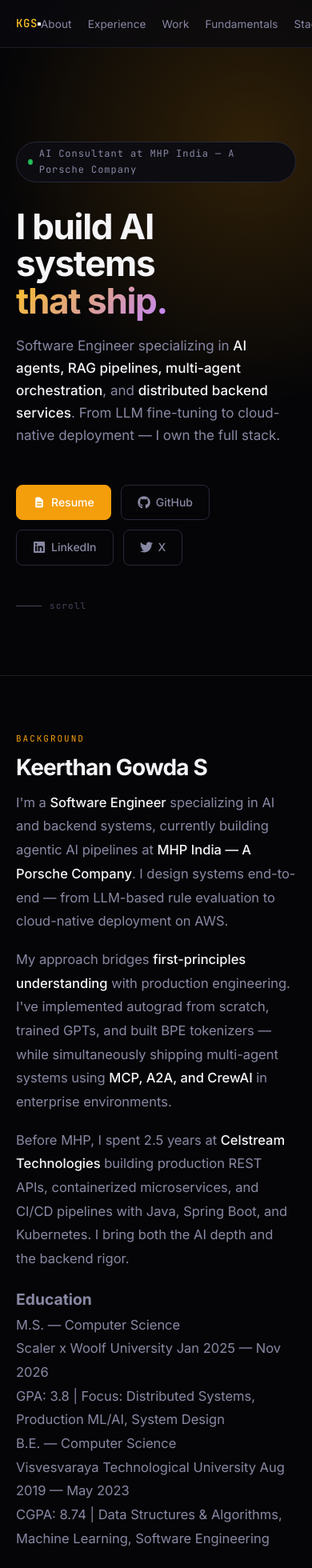
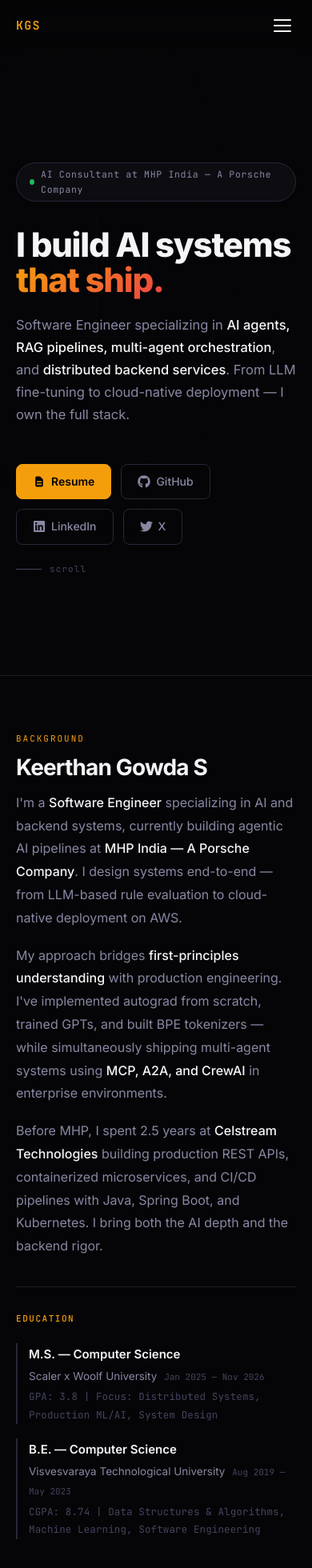
Before and after one commit to Keerthan22-sys/My_Portfolio, a React (Create React App) app: page / in a window 390 px wide. Shown: the top 1960 px of the page at 80% size. Built offline with nearby package versions, Linux system fonts and the light colour scheme.

Commit message:
Add complete App.css stylesheet for portfolio redesign

```diff
--- a/src/App.css
+++ b/src/App.css
@@ -1,5 +1,5 @@
 /* ═══════════════════════════════════════════════════════
-   KEERTHAN GOWDA S — AI Engineer Portfolio
+   KEERTHAN GOWDA S — Portfolio
    ═══════════════════════════════════════════════════════ */
 
 /* ── Utilities ─────────────────────────────────────────── */
@@ -15,12 +15,8 @@
     50%       { opacity: 0.4; transform: scale(0.85); }
 }
 @keyframes fade-up {
-    from { opacity: 0; transform: translateY(16px); }
+    from { opacity: 0; transform: translateY(20px); }
     to   { opacity: 1; transform: translateY(0); }
-}
-@keyframes blink {
-    0%, 100% { opacity: 1; }
-    50%       { opacity: 0; }
 }
 
 /* ══ NAV ═══════════════════════════════════════════════════ */
@@ -28,13 +24,19 @@
     position: fixed;
     top: 0; left: 0; right: 0;
     z-index: 200;
-    height: 6rem;
+    height: 6.4rem;
     display: flex;
     align-items: center;
-    background: rgba(10, 10, 15, 0.75);
-    backdrop-filter: blur(14px);
-    -webkit-backdrop-filter: blur(14px);
-    border-bottom: 1px solid var(--border);
+    background: rgba(5, 5, 7, 0.6);
+    backdrop-filter: blur(16px);
+    -webkit-backdrop-filter: blur(16px);
+    border-bottom: 1px solid transparent;
+    transition: border-color 0.3s, background 0.3s;
+}
+
+.nav-scrolled {
+    border-bottom-color: var(--border);
+    background: rgba(5, 5, 7, 0.9);
 }
 
 .nav-inner {
@@ -49,16 +51,17 @@
 
 .nav-logo {
     font-family: var(--mono);
-    font-size: 1.4rem;
-    font-weight: 500;
-    color: var(--accent-light);
-    letter-spacing: 0.04em;
+    font-size: 1.5rem;
+    font-weight: 600;
+    color: var(--accent);
+    letter-spacing: 0.08em;
+    transition: color 0.15s;
 }
-.nav-logo:hover { color: var(--text); }
+.nav-logo:hover { color: var(--accent-light); }
 
 .nav-links {
     display: flex;
-    gap: 3.2rem;
+    gap: 3rem;
     list-style: none;
 }
 
@@ -73,13 +76,37 @@
 .nav-links a::after {
     content: '';
     position: absolute;
-    left: 0; bottom: -3px;
-    width: 0; height: 1px;
+    left: 0; bottom: -4px;
+    width: 0; height: 1.5px;
     background: var(--accent);
-    transition: width 0.2s ease;
+    transition: width 0.25s ease;
 }
 .nav-links a:hover { color: var(--text); }
 .nav-links a:hover::after { width: 100%; }
+
+/* Mobile toggle */
+.nav-toggle {
+    display: none;
+    flex-direction: column;
+    gap: 5px;
+    background: none;
+    border: none;
+    cursor: pointer;
+    padding: 6px;
+    z-index: 210;
+}
+.nav-toggle span {
+    display: block;
+    width: 22px;
+    height: 2px;
+    background: var(--text);
+    border-radius: 2px;
+    transition: all 0.3s ease;
+    transform-origin: center;
+}
+.nav-toggle.open span:nth-child(1) { transform: translateY(7px) rotate(45deg); }
+.nav-toggle.open span:nth-child(2) { opacity: 0; }
+.nav-toggle.open span:nth-child(3) { transform: translateY(-7px) rotate(-45deg); }
 
 /* ══ HERO ══════════════════════════════════════════════════ */
 .hero {
@@ -90,21 +117,15 @@
     overflow: hidden;
 }
 
-/* Radial glow behind hero */
-.hero::before {
-    content: '';
+.hero-grid-bg {
     position: absolute;
-    top: -20%;
-    left: -10%;
-    width: 70rem;
-    height: 70rem;
-    background: radial-gradient(
-        ellipse at center,
-        var(--accent-glow) 0%,
-        transparent 65%
-    );
-    pointer-events: none;
-    z-index: 0;
+    inset: 0;
+    background-image:
+        linear-gradient(rgba(245, 158, 11, 0.03) 1px, transparent 1px),
+        linear-gradient(90deg, rgba(245, 158, 11, 0.03) 1px, transparent 1px);
+    background-size: 6rem 6rem;
+    mask-image: radial-gradient(ellipse 70% 60% at 30% 40%, black 0%, transparent 70%);
+    -webkit-mask-image: radial-gradient(ellipse 70% 60% at 30% 40%, black 0%, transparent 70%);
 }
 
 .hero-inner {
@@ -121,14 +142,15 @@
     align-items: center;
     gap: 0.8rem;
     font-family: var(--mono);
-    font-size: 1.2rem;
+    font-size: 1.15rem;
     color: var(--text-2);
-    letter-spacing: 0.08em;
+    letter-spacing: 0.06em;
     border: 1px solid var(--border-2);
     border-radius: 100px;
-    padding: 0.5rem 1.4rem;
+    padding: 0.5rem 1.6rem;
     margin-bottom: 3.2rem;
     background: var(--surface);
+    animation: fade-up 0.5s ease both;
 }
 
 .hero-status-dot {
@@ -140,27 +162,27 @@
 }
 
 .hero-headline {
-    font-size: clamp(4.4rem, 8vw, 7.2rem);
-    font-weight: 700;
-    line-height: 1.06;
-    letter-spacing: -0.04em;
+    font-size: clamp(4.2rem, 7.5vw, 7.6rem);
+    font-weight: 800;
+    line-height: 1.04;
+    letter-spacing: -0.045em;
     color: var(--text);
-    margin-bottom: 1.8rem;
-    animation: fade-up 0.6s ease both;
+    margin-bottom: 2rem;
+    animation: fade-up 0.6s 0.05s ease both;
 }
 
 .hero-headline-accent {
-    background: linear-gradient(135deg, var(--accent-light) 0%, #c084fc 100%);
+    background: linear-gradient(135deg, var(--accent) 0%, #ef4444 100%);
     -webkit-background-clip: text;
     -webkit-text-fill-color: transparent;
     background-clip: text;
 }
 
 .hero-sub {
-    font-size: clamp(1.7rem, 2.5vw, 2rem);
+    font-size: clamp(1.65rem, 2.2vw, 1.95rem);
     color: var(--text-2);
-    max-width: 58rem;
-    line-height: 1.65;
+    max-width: 60rem;
+    line-height: 1.7;
     margin-bottom: 4.8rem;
     animation: fade-up 0.6s 0.1s ease both;
 }
@@ -174,10 +196,9 @@
     display: flex;
     flex-wrap: wrap;
     gap: 1.2rem;
-    animation: fade-up 0.6s 0.2s ease both;
+    animation: fade-up 0.6s 0.15s ease both;
 }
 
-/* Buttons */
 .btn {
     display: inline-flex;
     align-items: center;
@@ -187,21 +208,22 @@
     border-radius: 8px;
     padding: 1rem 2rem;
     cursor: pointer;
-    transition: all 0.15s ease;
+    transition: all 0.2s ease;
     border: 1px solid transparent;
     white-space: nowrap;
 }
 
 .btn-primary {
     background: var(--accent);
-    color: #fff;
+    color: #000;
     border-color: var(--accent);
+    font-weight: 600;
 }
 .btn-primary:hover {
     background: var(--accent-light);
     border-color: var(--accent-light);
     transform: translateY(-1px);
-    box-shadow: 0 4px 20px var(--accent-glow);
+    box-shadow: 0 6px 24px var(--accent-glow);
 }
 
 .btn-ghost {
@@ -217,7 +239,6 @@
 
 .btn-icon { font-size: 1.6rem; }
 
-/* Scroll hint */
 .hero-scroll {
     position: absolute;
     bottom: 4rem;
@@ -277,25 +298,77 @@
 /* ══ ABOUT ══════════════════════════════════════════════════ */
 .about-grid {
     display: grid;
-    grid-template-columns: 1.1fr 0.9fr;
-    gap: 8rem;
+    grid-template-columns: 1.15fr 0.85fr;
+    gap: 6rem;
     align-items: start;
 }
 
 .about-bio {
-    font-size: 1.65rem;
+    font-size: 1.6rem;
     line-height: 1.8;
     color: var(--text-2);
 }
 
 .about-bio p { margin-bottom: 1.8rem; }
-.about-bio p:last-child { margin-bottom: 0; }
+.about-bio p:last-of-type { margin-bottom: 0; }
 
 .about-bio strong {
     color: var(--text);
     font-weight: 500;
 }
 
+/* Education */
+.about-education {
+    margin-top: 3.6rem;
+    padding-top: 3rem;
+    border-top: 1px solid var(--border);
+}
+
+.about-education-title {
+    font-family: var(--mono);
+    font-size: 1.1rem;
+    color: var(--accent);
+    letter-spacing: 0.14em;
+    text-transform: uppercase;
+    margin-bottom: 2rem;
+    font-weight: 500;
+}
+
+.edu-item {
+    margin-bottom: 1.8rem;
+    padding-left: 1.4rem;
+    border-left: 2px solid var(--border-2);
+}
+.edu-item:last-child { margin-bottom: 0; }
+
+.edu-degree {
+    font-size: 1.5rem;
+    font-weight: 600;
+    color: var(--text);
+    margin-bottom: 0.2rem;
+}
+
+.edu-school {
+    font-size: 1.35rem;
+    color: var(--text-2);
+    margin-bottom: 0.3rem;
+}
+
+.edu-period {
+    font-family: var(--mono);
+    font-size: 1.1rem;
+    color: var(--text-3);
+    margin-left: 0.5rem;
+}
+
+.edu-detail {
+    font-size: 1.25rem;
+    color: var(--text-3);
+    font-family: var(--mono);
+    letter-spacing: 0.01em;
+}
+
+/* Stat cards */
 .about-stats {
     display: grid;
     grid-template-columns: 1fr 1fr;
@@ -306,13 +379,14 @@
     background: var(--surface);
     border: 1px solid var(--border);
     border-radius: 10px;
-    padding: 2rem 2.2rem;
-    transition: border-color 0.2s, background 0.2s;
+    padding: 2rem 2rem;
+    transition: border-color 0.2s, background 0.2s, transform 0.2s;
 }
 
 .stat-card:hover {
     border-color: var(--accent);
     background: var(--surface-2);
+    transform: translateY(-2px);
 }
 
 .stat-card-icon {
@@ -321,7 +395,7 @@
 }
 
 .stat-card-value {
-    font-size: 1.5rem;
+    font-size: 1.45rem;
     font-weight: 600;
     color: var(--text);
     line-height: 1.3;
@@ -332,6 +406,113 @@
     font-size: 1.2rem;
     color: var(--text-2);
     line-height: 1.4;
+}
+
+/* ══ EXPERIENCE ═════════════════════════════════════════════ */
+.exp-timeline {
+    display: flex;
+    flex-direction: column;
+    gap: 2.4rem;
+}
+
+.exp-card {
+    background: var(--surface);
+    border: 1px solid var(--border);
+    border-radius: 12px;
+    padding: 3rem 3.2rem;
+    transition: border-color 0.2s, box-shadow 0.2s;
+    position: relative;
+}
+
+.exp-card::before {
+    content: '';
+    position: absolute;
+    left: 0;
+    top: 0;
+    bottom: 0;
+    width: 3px;
+    border-radius: 12px 0 0 12px;
+    background: var(--border-2);
+    transition: background 0.2s;
+}
+
+.exp-current::before {
+    background: var(--accent);
+}
+
+.exp-card:hover {
+    border-color: var(--border-2);
+    box-shadow: 0 4px 24px rgba(0, 0, 0, 0.3);
+}
+
+.exp-card-header {
+    display: flex;
+    justify-content: space-between;
+    align-items: flex-start;
+    gap: 2rem;
+    margin-bottom: 2rem;
+}
+
+.exp-role {
+    font-size: 2rem;
+    font-weight: 600;
+    color: var(--text);
+    letter-spacing: -0.02em;
+    margin-bottom: 0.3rem;
+}
+
+.exp-company {
+    font-size: 1.5rem;
+    color: var(--accent-light);
+    font-weight: 500;
+}
+
+.exp-meta {
+    display: flex;
+    flex-direction: column;
+    align-items: flex-end;
+    gap: 0.3rem;
+    flex-shrink: 0;
+}
+
+.exp-period {
+    font-family: var(--mono);
+    font-size: 1.15rem;
+    color: var(--text-2);
+    letter-spacing: 0.03em;
+}
+
+.exp-location {
+    font-size: 1.2rem;
+    color: var(--text-3);
+}
+
+.exp-bullets {
+    list-style: none;
+    padding: 0;
+    margin: 0;
+    display: flex;
+    flex-direction: column;
+    gap: 1.2rem;
+}
+
+.exp-bullets li {
+    font-size: 1.45rem;
+    line-height: 1.7;
+    color: var(--text-2);
+    padding-left: 1.8rem;
+    position: relative;
+}
+
+.exp-bullets li::before {
+    content: '';
+    position: absolute;
+    left: 0;
+    top: 1rem;
+    width: 5px;
+    height: 5px;
+    border-radius: 50%;
+    background: var(--accent);
 }
 
 /* ══ PROJECTS ═══════════════════════════════════════════════ */
@@ -345,8 +526,8 @@
 .project-featured-card {
     background: var(--surface);
     border: 1px solid var(--border);
-    border-radius: 14px;
-    padding: 3.2rem 3.6rem;
+    border-radius: 12px;
+    padding: 3rem 3.2rem;
     display: grid;
     grid-template-columns: 1fr auto;
     gap: 2.4rem;
@@ -356,9 +537,12 @@
 
 .project-featured-card:hover {
     border-color: var(--border-2);
-    box-shadow: 0 8px 40px rgba(0,0,0,0.35);
+    box-shadow: 0 8px 40px rgba(0, 0, 0, 0.35);
 }
 
+.project-featured-card.accent-border {
+    border-color: rgba(245, 158, 11, 0.25);
+}
 .project-featured-card.accent-border:hover {
     border-color: var(--accent);
     box-shadow: 0 8px 40px var(--accent-glow);
@@ -375,30 +559,32 @@
     font-family: var(--mono);
     font-size: 1rem;
     font-weight: 500;
-    color: var(--accent-light);
+    color: var(--accent);
     background: var(--accent-dim);
-    border: 1px solid rgba(99, 102, 241, 0.25);
+    border: 1px solid rgba(245, 158, 11, 0.2);
     border-radius: 4px;
     padding: 0.3rem 0.9rem;
     letter-spacing: 0.06em;
 }
 
 .pf-name {
-    font-size: 2rem;
+    font-size: 1.9rem;
     font-weight: 600;
     color: var(--text);
     letter-spacing: -0.02em;
-    margin-bottom: 0.8rem;
+    margin-bottom: 0.6rem;
 }
 
 .pf-tagline {
-    font-size: 1.5rem;
+    font-size: 1.4rem;
     color: var(--text-2);
-    margin-bottom: 1.6rem;
+    margin-bottom: 1.4rem;
+    font-family: var(--mono);
+    font-size: 1.2rem;
 }
 
 .pf-desc {
-    font-size: 1.45rem;
+    font-size: 1.4rem;
     line-height: 1.7;
     color: var(--text-2);
     margin-bottom: 2rem;
@@ -408,17 +594,17 @@
 .pf-tech {
     display: flex;
     flex-wrap: wrap;
-    gap: 0.8rem;
+    gap: 0.6rem;
 }
 
 .tech-chip {
     font-family: var(--mono);
-    font-size: 1.15rem;
+    font-size: 1.1rem;
     color: var(--text-2);
     background: var(--surface-2);
     border: 1px solid var(--border-2);
     border-radius: 4px;
-    padding: 0.35rem 1rem;
+    padding: 0.3rem 0.8rem;
     transition: color 0.15s, border-color 0.15s;
 }
 
@@ -443,13 +629,13 @@
     font-family: var(--mono);
     font-size: 1.25rem;
     font-weight: 500;
-    color: var(--accent-light);
+    color: var(--accent);
     transition: gap 0.15s, color 0.15s;
 }
 
-.pf-link:hover { gap: 1rem; color: var(--text); }
+.pf-link:hover { gap: 1rem; color: var(--accent-light); }
 
-/* Other projects grid */
+/* Other projects */
 .projects-heading-row {
     display: flex;
     align-items: baseline;
@@ -484,10 +670,13 @@
     display: flex;
     flex-direction: column;
     gap: 0.8rem;
-    transition: border-color 0.2s;
+    transition: border-color 0.2s, transform 0.2s;
 }
 
-.project-card:hover { border-color: var(--border-2); }
+.project-card:hover {
+    border-color: var(--border-2);
+    transform: translateY(-2px);
+}
 
 .project-card-name {
     font-size: 1.5rem;
@@ -506,7 +695,7 @@
 .project-card-link {
     font-family: var(--mono);
     font-size: 1.2rem;
-    color: var(--accent-light);
+    color: var(--accent);
     margin-top: 0.8rem;
     display: inline-flex;
     align-items: center;
@@ -538,17 +727,18 @@
     background: var(--surface);
     border: 1px solid var(--border);
     border-radius: 10px;
-    padding: 2.6rem;
+    padding: 2.4rem;
     display: grid;
     grid-template-columns: auto 1fr;
-    gap: 0 2rem;
+    gap: 0 1.8rem;
     align-items: start;
-    transition: border-color 0.2s, background 0.2s;
+    transition: border-color 0.2s, background 0.2s, transform 0.2s;
 }
 
 .fundamental-card:hover {
     border-color: var(--border-2);
     background: var(--surface-2);
+    transform: translateY(-2px);
 }
 
 .fc-number {
@@ -560,7 +750,7 @@
 }
 
 .fc-name {
-    font-size: 1.6rem;
+    font-size: 1.55rem;
     font-weight: 600;
     color: var(--text);
     margin-bottom: 0.6rem;
@@ -568,7 +758,7 @@
 }
 
 .fc-desc {
-    font-size: 1.35rem;
+    font-size: 1.3rem;
     color: var(--text-2);
     line-height: 1.6;
 }
@@ -588,18 +778,19 @@
 .stack-grid {
     display: grid;
     grid-template-columns: repeat(3, 1fr);
-    gap: 4rem 6rem;
+    gap: 4rem 5rem;
 }
 
 .stack-category-label {
     font-family: var(--mono);
     font-size: 1.1rem;
-    color: var(--text-3);
-    letter-spacing: 0.14em;
+    color: var(--accent);
+    letter-spacing: 0.1em;
     text-transform: uppercase;
     margin-bottom: 1.6rem;
     padding-bottom: 1rem;
     border-bottom: 1px solid var(--border);
+    font-weight: 500;
 }
 
 .stack-items {
@@ -609,7 +800,7 @@
 }
 
 .stack-item {
-    font-size: 1.45rem;
+    font-size: 1.4rem;
     color: var(--text-2);
     display: flex;
     align-items: center;
@@ -650,7 +841,7 @@
 .blog-preview-card:hover {
     border-color: var(--accent);
     box-shadow: 0 8px 32px var(--accent-glow);
-    transform: translateY(-2px);
+    transform: translateY(-3px);
 }
 
 .blog-preview-tags {
@@ -662,16 +853,16 @@
 .blog-tag {
     font-family: var(--mono);
     font-size: 1.05rem;
-    color: var(--accent-light);
+    color: var(--accent);
     background: var(--accent-dim);
-    border: 1px solid rgba(99, 102, 241, 0.2);
+    border: 1px solid rgba(245, 158, 11, 0.15);
     border-radius: 4px;
     padding: 0.2rem 0.7rem;
     letter-spacing: 0.04em;
 }
 
 .blog-preview-title {
-    font-size: 1.9rem;
+    font-size: 1.85rem;
     font-weight: 700;
     color: var(--text);
     letter-spacing: -0.02em;
@@ -712,7 +903,7 @@
     font-family: var(--mono);
     font-size: 1.2rem;
     font-weight: 500;
-    color: var(--accent-light);
+    color: var(--accent);
     display: inline-flex;
     align-items: center;
     gap: 0.5rem;
@@ -919,7 +1110,7 @@
 .blog-project-link {
     font-family: var(--mono);
     font-size: 1.2rem;
-    color: var(--accent-light);
+    color: var(--accent);
     display: inline-flex;
     align-items: center;
     gap: 0.5rem;
@@ -943,7 +1134,7 @@
 .blog-resources-title {
     font-family: var(--mono);
     font-size: 1.3rem;
-    color: var(--accent-light);
+    color: var(--accent);
     letter-spacing: 0.08em;
     text-transform: uppercase;
     margin-bottom: 2.4rem;
@@ -983,13 +1174,13 @@
 }
 
 .blog-resource-item::before {
-    content: '→';
+    content: '\2192';
     color: var(--accent);
     flex-shrink: 0;
 }
 
 .blog-resource-item a {
-    color: var(--accent-light);
+    color: var(--accent);
     text-decoration: none;
     transition: color 0.15s;
 }
@@ -1043,7 +1234,7 @@
 
 .footer-cta-title {
     font-size: clamp(2.8rem, 5vw, 4.8rem);
-    font-weight: 700;
+    font-weight: 800;
     letter-spacing: -0.04em;
     color: var(--text);
     margin-bottom: 1.4rem;
@@ -1051,7 +1242,7 @@
 }
 
 .footer-cta-title span {
-    background: linear-gradient(135deg, var(--accent-light) 0%, #c084fc 100%);
+    background: linear-gradient(135deg, var(--accent) 0%, #ef4444 100%);
     -webkit-background-clip: text;
     -webkit-text-fill-color: transparent;
     background-clip: text;
@@ -1065,18 +1256,19 @@
 
 .footer-social {
     display: flex;
-    gap: 1.2rem;
+    flex-wrap: wrap;
+    gap: 1rem;
 }
 
 .footer-social a {
     display: inline-flex;
     align-items: center;
     gap: 0.6rem;
-    font-size: 1.35rem;
+    font-size: 1.3rem;
     color: var(--text-2);
     border: 1px solid var(--border-2);
     border-radius: 6px;
-    padding: 0.8rem 1.6rem;
+    padding: 0.8rem 1.4rem;
     transition: all 0.15s;
 }
 
@@ -1116,16 +1308,56 @@
     .fundamentals-grid { grid-template-columns: 1fr; }
     .project-featured-card { grid-template-columns: 1fr; }
     .pf-links { flex-direction: row; justify-content: flex-start; text-align: left; }
+    .exp-card-header { flex-direction: column; gap: 0.8rem; }
+    .exp-meta { align-items: flex-start; }
+}
+
+@media (max-width: 768px) {
+    .nav-toggle { display: flex; }
+
+    .nav-links {
+        position: fixed;
+        top: 0; right: 0;
+        width: min(32rem, 85vw);
+        height: 100vh;
+        flex-direction: column;
+        gap: 0;
+        background: var(--surface);
+        border-left: 1px solid var(--border);
+        padding: 8rem 3rem 3rem;
+        transform: translateX(100%);
+        transition: transform 0.3s ease;
+        z-index: 205;
+    }
+
+    .nav-links.nav-open {
+        transform: translateX(0);
+    }
+
+    .nav-links a {
+        font-size: 1.6rem;
+        display: block;
+        padding: 1.4rem 0;
+        border-bottom: 1px solid var(--border);
+    }
+
+    .nav-links a::after { display: none; }
+
+    .blog-post-body { padding: 2.4rem; }
+    .blogpage-header { padding: 2.4rem; }
+    .blog-post-projects { padding: 2rem 2.4rem; }
+    .blog-resources { padding: 2.4rem; }
 }
 
 @media (max-width: 600px) {
     .hero-headline { letter-spacing: -0.03em; }
-    .nav-links { gap: 2rem; }
     .projects-grid { grid-template-columns: 1fr; }
     .about-stats { grid-template-columns: 1fr; }
     .stack-grid { grid-template-columns: 1fr; }
-    .footer-social { flex-wrap: wrap; }
-    .footer-bottom { flex-direction: column; gap: 1rem; }
-    .project-featured-card { padding: 2.4rem; }
+    .footer-social { flex-direction: column; }
+    .footer-bottom { flex-direction: column; gap: 1rem; text-align: center; }
+    .project-featured-card { padding: 2rem; }
+    .exp-card { padding: 2rem; }
     .section { padding: 7rem 0; }
+    .hero-inner { padding: 12rem var(--page-x) 8rem; }
 }
```
